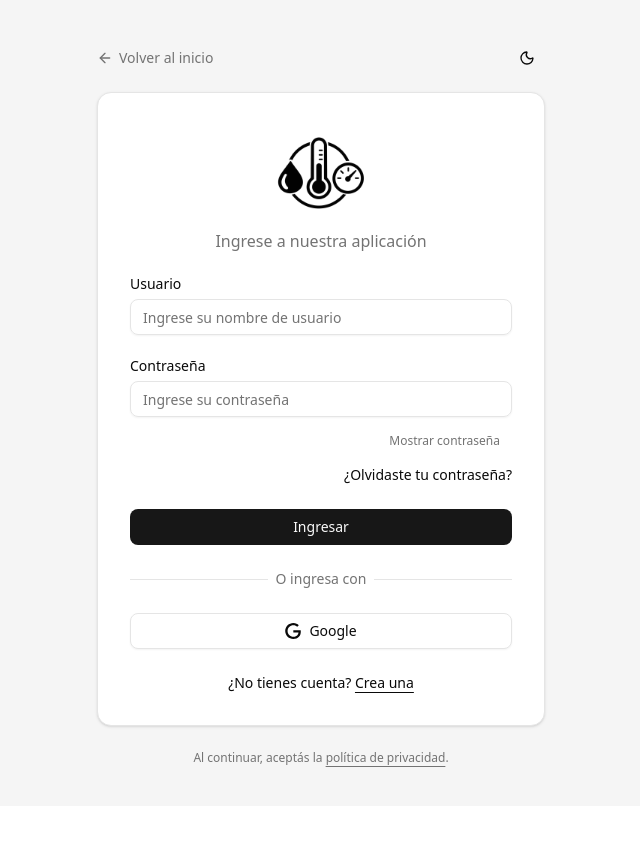
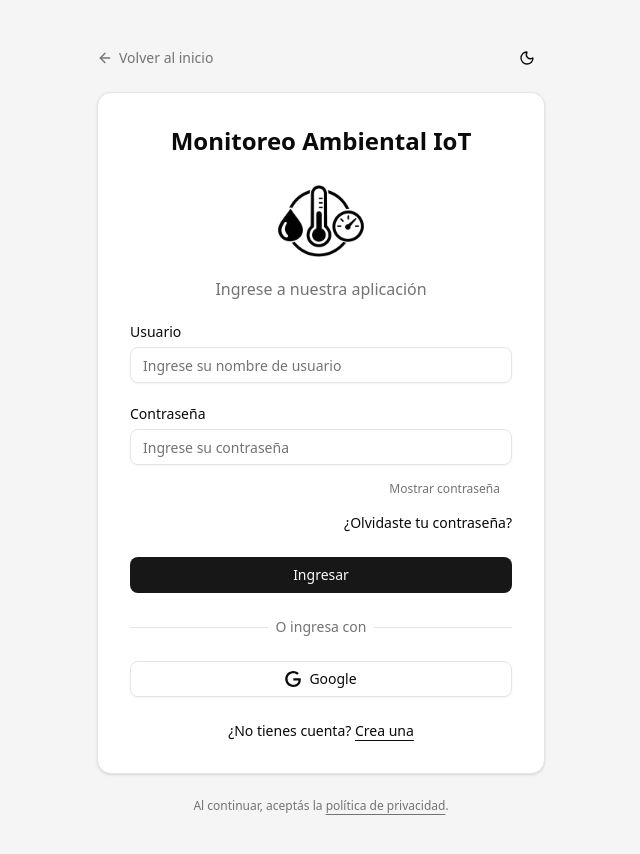
Before and after one commit to martinlacheski/ceiot-app-base, a React (Vite) app in the folder frontend/: page /auth/login in a window 1280 px wide. Shown: the whole page, without its empty margins (319-959 px from the left). Before the commit the page ends 806 px from the top, so only its background shows below. Built offline with nearby package versions, Linux system fonts and the light colour scheme; no server answers.

Commit message:
feat(auth): show the product title above the icon-only logo on sign-in

```diff
--- a/frontend/src/auth/pages/login/LoginPage.tsx
+++ b/frontend/src/auth/pages/login/LoginPage.tsx
@@ -170,8 +170,10 @@ export const LoginPage = () => {
           <form className="p-6 md:p-8" onSubmit={handleLogin}>
             <div className="flex flex-col gap-6">
               <div className="flex flex-col items-center text-center">
+                <h1 className="mb-4 text-xl font-bold text-balance md:text-2xl">
+                  Monitoreo Ambiental IoT
+                </h1>
                 <Logo size="large" />
-                {/* <h1 className="text-xl font-bold mt-4">Bienvenido</h1> */}
                 {errorMessage && (
                   <div className="w-full p-3 mb-4 text-sm text-red-500 bg-red-100 rounded-md dark:bg-red-900/30 dark:text-red-400">
                     {errorMessage}
```
Also changed, not shown: 1 other file (tests, documents, lock files or other folders).
